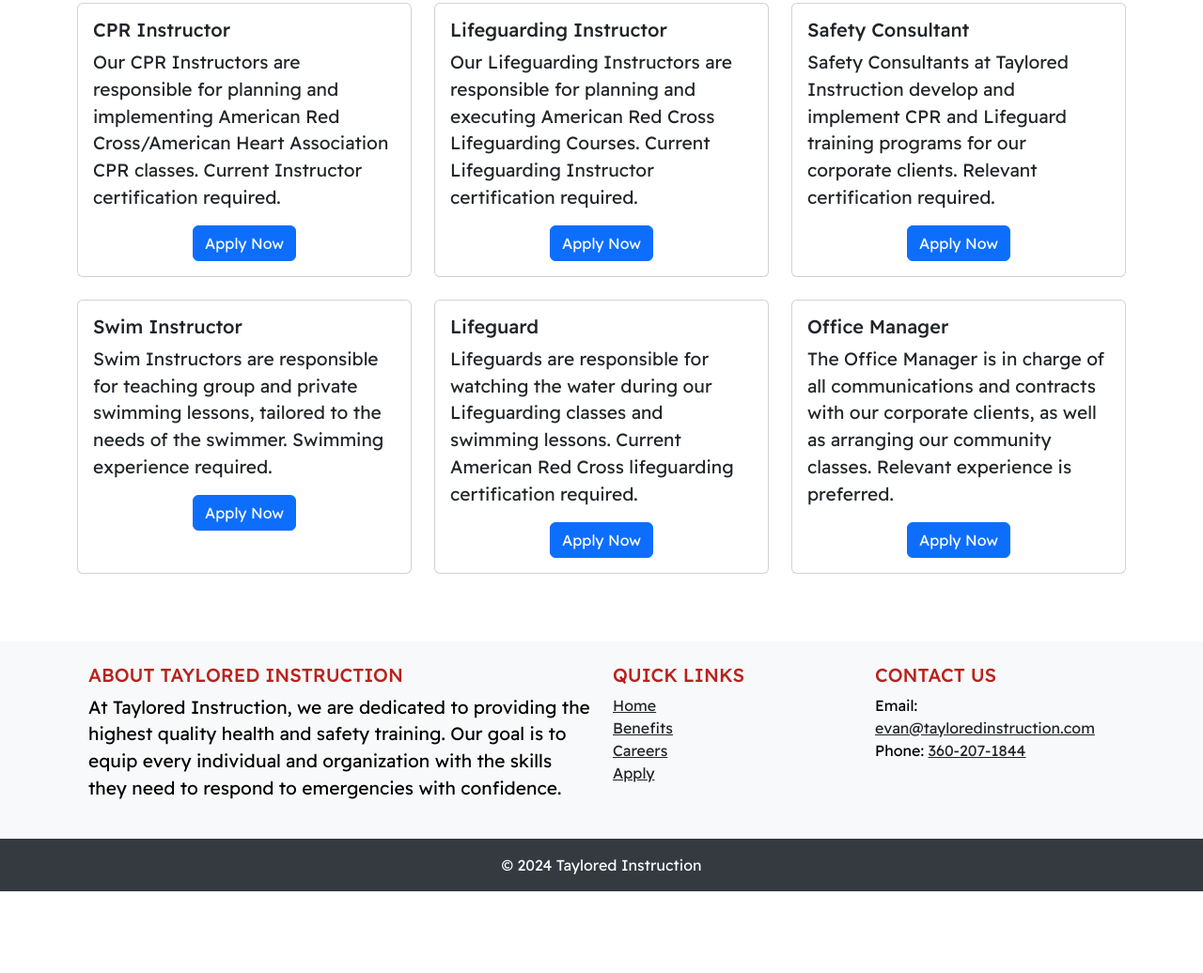
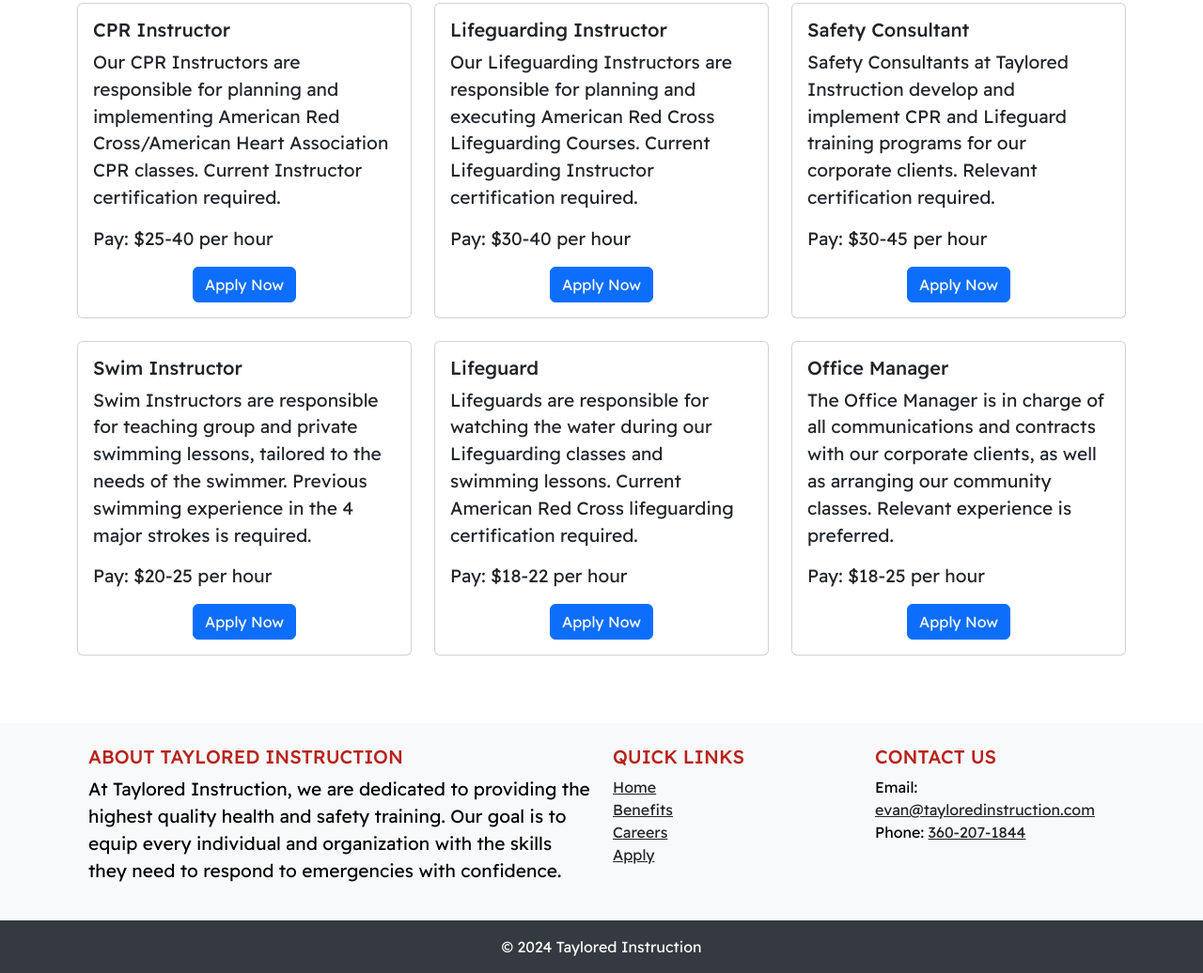
Before and after one commit to evan-taylor/FBLA-Site, a plain HTML site: page careers.html in a window 1280 px wide. Shown: the part 1021-2057 px from the top of the page at 94% size. Before the commit the page ends 1970 px from the top, so only its background shows below. Drawn offline with nearby package versions, Linux system fonts and the light colour scheme.

Commit message:
Add pay as well as a few corrections

```diff
--- a/careers.html
+++ b/careers.html
@@ -82,6 +82,7 @@
                                 <p class="card-text">Our CPR Instructors are responsible for planning and implementing
                                     American Red Cross/American Heart Association CPR classes. Current Instructor
                                     certification required.</p>
+                                <p class="card-text">Pay: $25-40 per hour</p>
                                 <div class="text-center">
                                     <a href="apply.html" class="btn btn-primary">Apply Now</a>
                                 </div>
@@ -96,6 +97,7 @@
                                 <p class="card-text">Our Lifeguarding Instructors are responsible for planning and
                                     executing American Red Cross Lifeguarding Courses. Current Lifeguarding Instructor
                                     certification required.</p>
+                                <p class="card-text">Pay: $30-40 per hour</p>
                                 <div class="text-center"><a href="apply.html" class="btn btn-primary">Apply Now</a>
                                 </div>
                             </div>
@@ -109,6 +111,7 @@
                                 <p class="card-text">Safety Consultants at Taylored Instruction develop and implement
                                     CPR and Lifeguard training programs for our
                                     corporate clients. Relevant certification required.</p>
+                                <p class="card-text">Pay: $30-45 per hour</p>
                                 <div class="text-center"><a href="apply.html" class="btn btn-primary">Apply Now</a>
                                 </div>
                             </div>
@@ -119,8 +122,10 @@
                             <div class="card-body">
                                 <h5 class="card-title">Swim Instructor</h5>
                                 <p class="card-text">Swim Instructors are responsible for teaching group and private
-                                    swimming lessons, tailored to the needs of the swimmer. Swimming experience
+                                    swimming lessons, tailored to the needs of the swimmer. Previous swimming experience
+                                    in the 4 major strokes is
                                     required.</p>
+                                <p class="card-text">Pay: $20-25 per hour</p>
                                 <div class="text-center"><a href="apply.html" class="btn btn-primary">Apply Now</a>
                                 </div>
                             </div>
@@ -134,6 +139,7 @@
                                     Lifeguarding classes and swimming lessons. Current American Red Cross lifeguarding
                                     certification
                                     required.</p>
+                                <p class="card-text">Pay: $18-22 per hour</p>
                                 <div class="text-center"><a href="apply.html" class="btn btn-primary">Apply Now</a>
                                 </div>
                             </div>
@@ -146,6 +152,7 @@
                                 <p class="card-text">The Office Manager is in charge of all communications and contracts
                                     with our corporate clients, as well as arranging our community classes. Relevant
                                     experience is preferred.</p>
+                                <p class="card-text">Pay: $18-25 per hour</p>
                                 <div class="text-center"><a href="apply.html" class="btn btn-primary">Apply Now</a>
                                 </div>
                             </div>
--- a/css/style.css
+++ b/css/style.css
@@ -37,7 +37,7 @@
     transform: translateX(0);
 }
 
-#lifeguard-training-image {
+#life-buoy-image {
     width: 50%;
     height: auto;
     border-radius: 5px;
```
Also changed, not shown: benefits.html (+1 -1 lines), index.html (+1 -1 lines).
